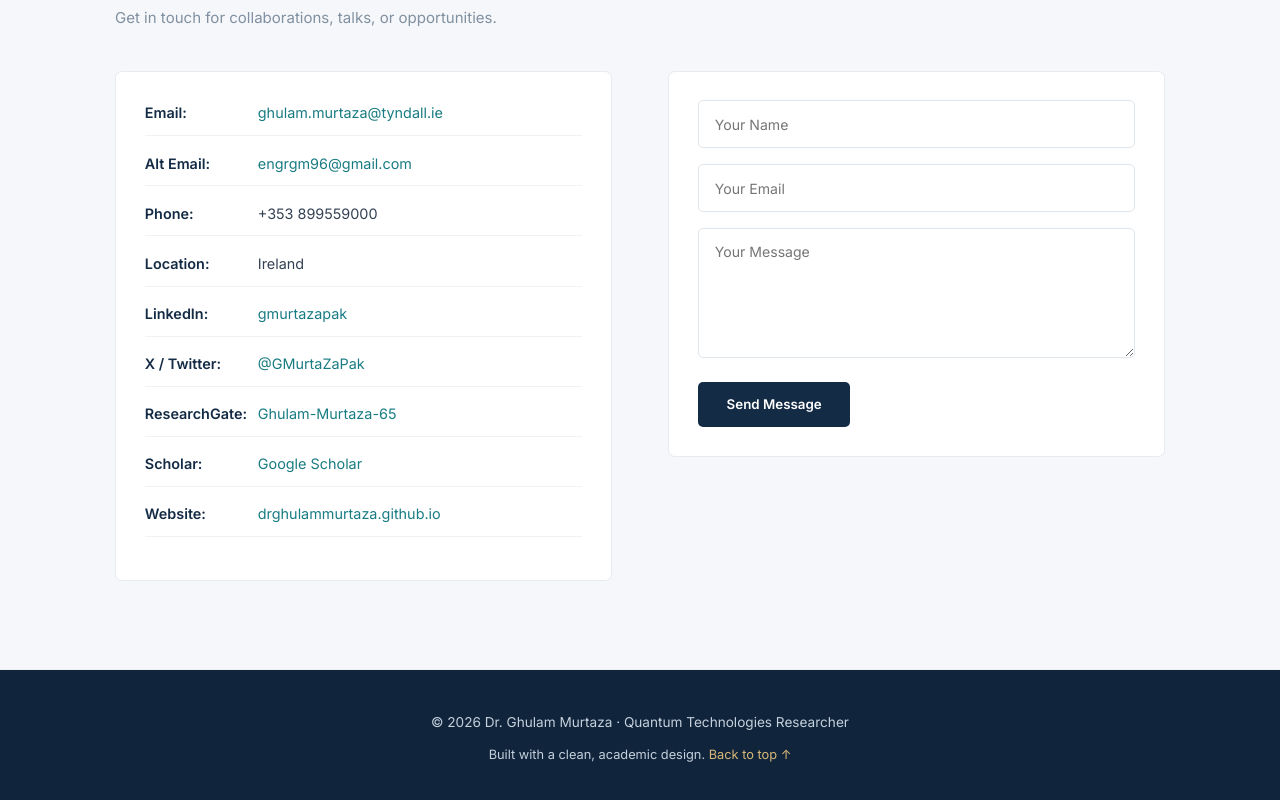
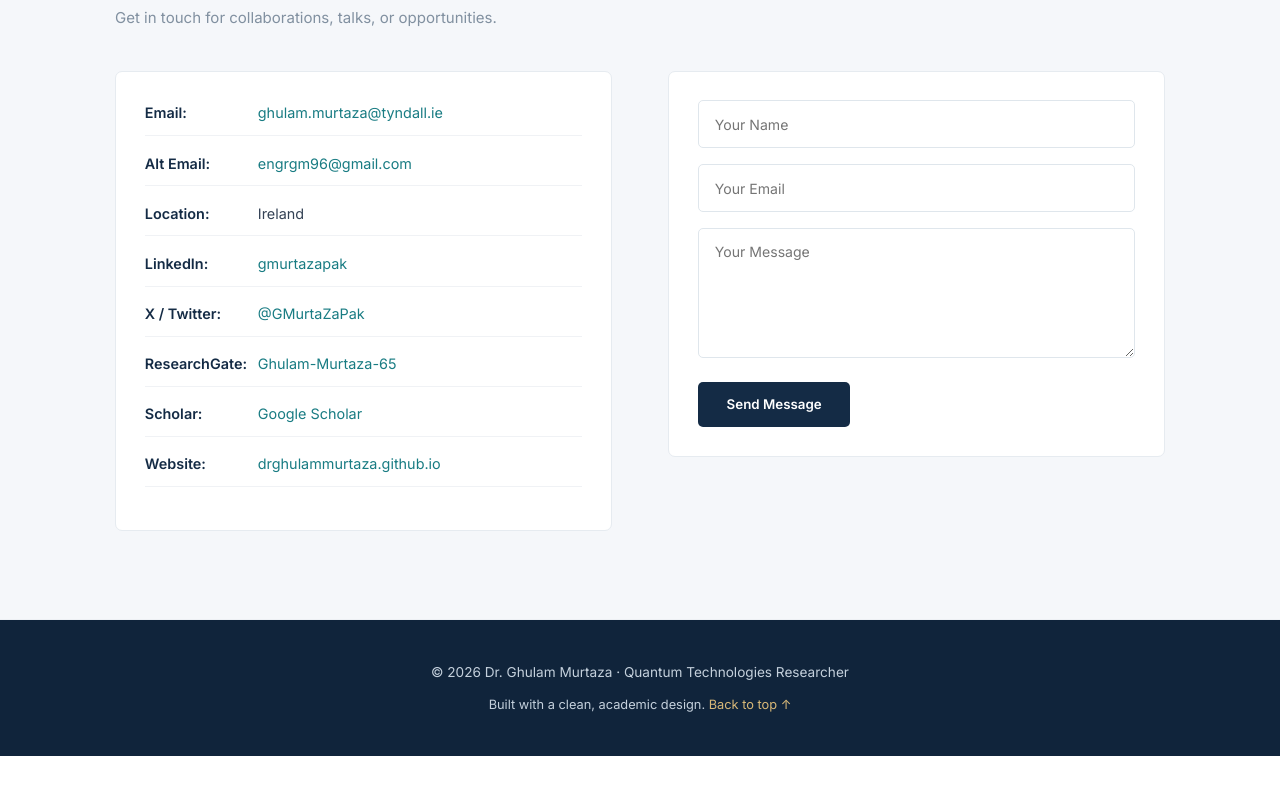
Before and after one commit to drghulammurtaza/drghulammurtaza.github.io, a plain HTML site: page index.html in a window 1280 px wide. Shown: the part 8430-9230 px from the top of the page. After the commit the page ends 9186 px from the top, so only its background shows below. Drawn offline with nearby package versions, Linux system fonts and the light colour scheme.

Commit message:
Remove phone number from index.html

```diff
--- a/index.html
+++ b/index.html
@@ -1289,8 +1289,6 @@ button:focus-visible {
           <a href="mailto:engrgm96@gmail.com">engrgm96@gmail.com</a>
         </p>
 
-        <p><span class="label">Phone:</span> +353 899559000</p>
-
         <p><span class="label">Location:</span> Ireland</p>
 
         <p>
```
